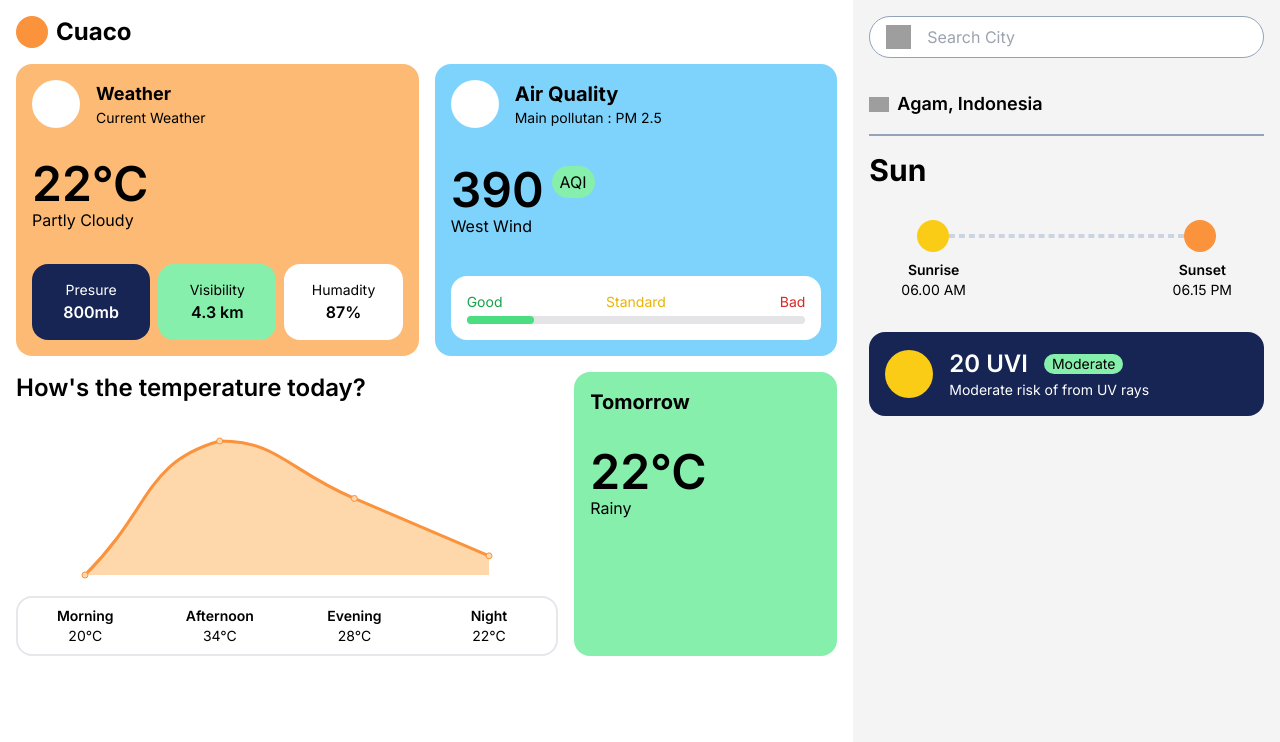
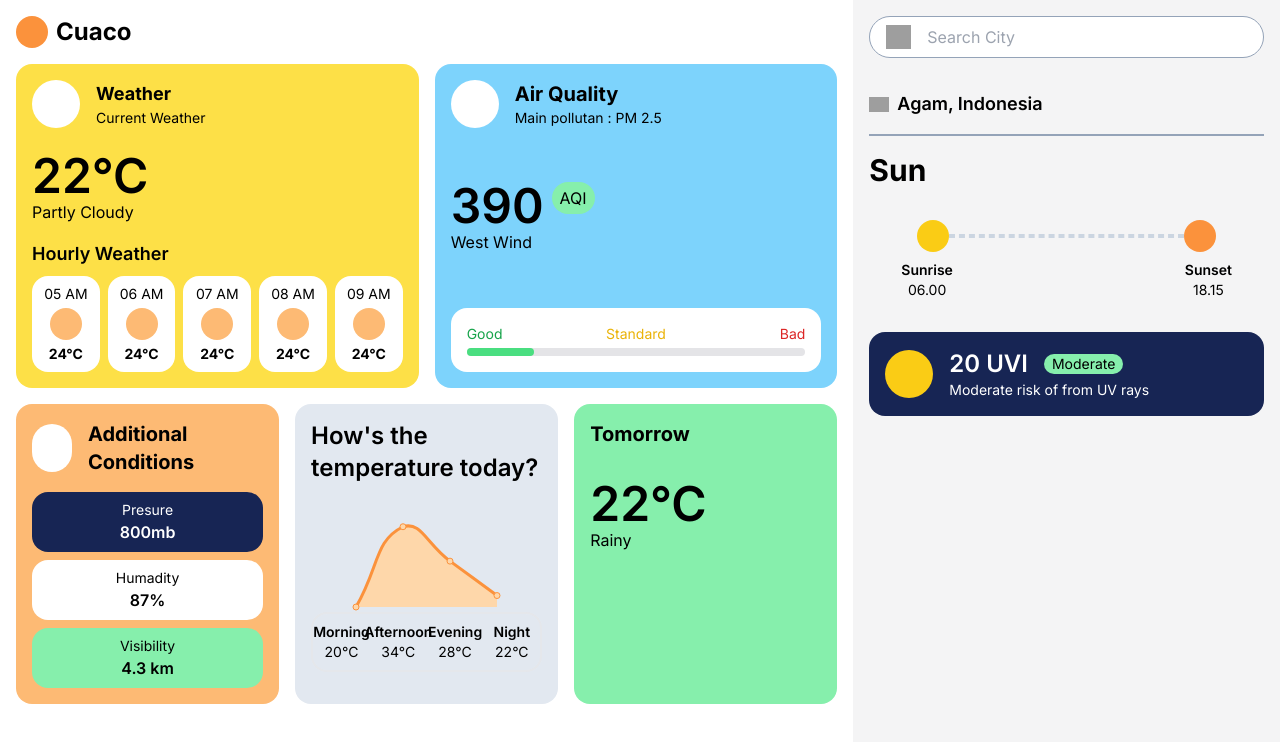
Before and after one commit to zikri124/cuaco_app, a Next.js app: page / in a window 1280 px wide. Shown: the top 742 px of the page. Built offline with nearby package versions, Linux system fonts and the light colour scheme; grey boxes are pictures that could not be loaded.

Commit message:
feat:hourly weather

```diff
--- a/app/page.tsx
+++ b/app/page.tsx
@@ -70,7 +70,7 @@ export default function Home() {
     <main className="flex flex-wrap min-h-screen">
       <div className='w-screen md:w-3/5 xl:w-2/3 h-fit px-4 order-last md:order-first mt-0 md:mt-16 pb-4'>
         <div className='grid grid-cols-1 lg:grid-cols-6 gap-4'>
-          <div className='card md:col-span-3 bg-orange-300 flex flex-col justify-between'>
+          <div className='card md:col-span-3 bg-yellow-300 flex flex-col justify-between'>
             <div className='flex flex-row items-center'>
               <div className='bg-white rounded-full w-12 h-12 me-4'>
 
@@ -80,22 +80,50 @@ export default function Home() {
                 <p className='text-sm'>Current Weather</p>
               </div>
             </div>
-            <div className='mt-8'>
+            <div className='mt-6'>
               <h2 className='text-5xl font-semibold'>22&deg;C</h2>
               <p>Partly Cloudy</p>
             </div>
-            <div className='mt-8 text-center grid grid-cols-3 gap-4 md:gap-2'>
-              <div className='rounded-2xl bg-blue-950 text-white px-2 py-4'>
-                <p className='text-sm'>Presure</p>
-                <h4 className='font-semibold'>800mb</h4>
+
+            <div className='flex justify-between mt-4'>
+              <h3 className='text-lg font-semibold'>Hourly Weather</h3>
             </div>
-              <div className='rounded-2xl bg-green-300 px-2 py-4'>
-                <p className='text-sm'>Visibility</p>
-                <h4 className='font-semibold'>4.3 km</h4>
+
+            <div className='grid grid-cols-5 gap-2 text-center text-sm justify-items-center mt-2'>
+              <div className='rounded-2xl bg-white px-2 py-2 flex flex-col items-center w-full'>
+                <p>05 AM</p>
+                <div className='bg-orange-300 rounded-full w-8 h-8 my-1'>
+
                 </div>
-              <div className='rounded-2xl bg-white px-2 py-4'>
-                <p className='text-sm'>Humadity</p>
-                <h4 className='font-semibold'>87%</h4>
+                <p className='font-bold'>24&deg;C</p>
+              </div>
+              <div className='rounded-2xl bg-white px-2 py-2 flex flex-col items-center w-full'>
+                <p>06 AM</p>
+                <div className='bg-orange-300 rounded-full w-8 h-8 my-1'>
+
+                </div>
+                <p className='font-bold'>24&deg;C</p>
+              </div>
+              <div className='rounded-2xl bg-white px-2 py-2 flex flex-col items-center w-full'>
+                <p>07 AM</p>
+                <div className='bg-orange-300 rounded-full w-8 h-8 my-1'>
+
+                </div>
+                <p className='font-bold'>24&deg;C</p>
+              </div>
+              <div className='rounded-2xl bg-white px-2 py-2 flex flex-col items-center w-full'>
+                <p>08 AM</p>
+                <div className='bg-orange-300 rounded-full w-8 h-8 my-1'>
+
+                </div>
+                <p className='font-bold'>24&deg;C</p>
+              </div>
+              <div className='rounded-2xl bg-white px-2 py-2 flex flex-col items-center w-full'>
+                <p>09 AM</p>
+                <div className='bg-orange-300 rounded-full w-8 h-8 my-1'>
+
+                </div>
+                <p className='font-bold'>24&deg;C</p>
               </div>
             </div>
           </div>
@@ -132,14 +160,42 @@ export default function Home() {
             </div>
           </div>
 
-          <div className='md:col-span-4'>
+          <div className='card md:col-span-2 bg-orange-300 justify-between'>
+            <div className='flex flex-row items-center'>
+              <div className='bg-white rounded-full w-12 h-12 me-4'>
+
+              </div>
+              <div>
+                <h3 className='text-xl font-bold'>Additional Conditions</h3>
+              </div>
+            </div>
+
+            <div className='mt-4 text-center grid grid-cols-1 gap-2 md:gap-2'>
+              <div className='rounded-2xl bg-blue-950 text-white px-2 py-2'>
+                <p className='text-sm'>Presure</p>
+                <h4 className='font-semibold'>800mb</h4>
+              </div>
+              <div className='rounded-2xl bg-white px-2 py-2'>
+                <p className='text-sm'>Humadity</p>
+                <h4 className='font-semibold'>87%</h4>
+              </div>
+              <div className='rounded-2xl bg-green-300 px-2 py-2'>
+                <p className='text-sm'>Visibility</p>
+                <h4 className='font-semibold'>4.3 km</h4>
+              </div>
+            </div>
+
+          </div>
+
+          <div className='md:col-span-2 card bg-slate-200 flex flex-col'>
             <div className='flex flex-row'>
               <h3 className='text-2xl font-semibold'>How&apos;s the temperature today?</h3>
             </div>
-            <div className='chart-container mt-8 w-full h-36 px-16'>
+            <div>
+              <div className='chart-container mt-8 w-full h-24 px-10'>
                 <Line data={chartData} options={chartOptions} />
               </div>
-            <div className='grid grid-cols-4 justify-items-center text-center border-2 rounded-2xl mt-4 text-sm'>
+              <div className='grid grid-cols-4 justify-items-center text-center border-2 rounded-2xl text-sm'>
                 <div>
                   <div className='py-2 px-2 w-fit'>
                     <p className='font-semibold'>Morning</p>
@@ -162,6 +218,7 @@ export default function Home() {
                   <div className='py-2 px-2 w-fit'>
                     <p className='font-semibold'>Night</p>
                     <h6 className=''>{chartData.datasets[0].data[3]}&deg;C</h6>
+                  </div>
                 </div>
               </div>
             </div>
@@ -206,11 +263,11 @@ export default function Home() {
           <div className='flex justify-between mt-2 text-sm text-center'>
             <div>
               <p className='font-semibold'>Sunrise</p>
-              <p>06.00 AM</p>
+              <p>06.00</p>
             </div>
             <div>
               <p className='font-semibold'>Sunset</p>
-              <p>06.15 PM</p>
+              <p>18.15</p>
             </div>
           </div>
         </div>
```
Also changed, not shown: public/daybg.jpg (added), public/nightbg.jpg (added). Lines whose indentation alone changed are shown as unchanged.
